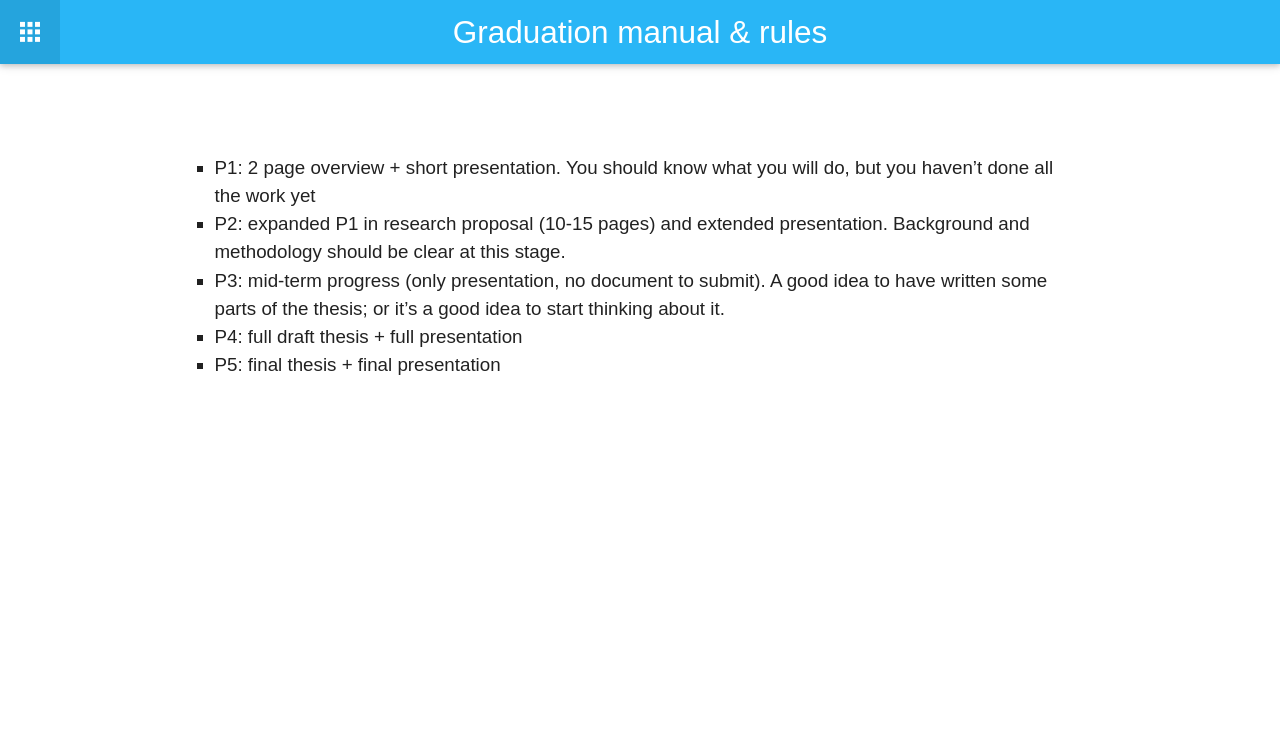
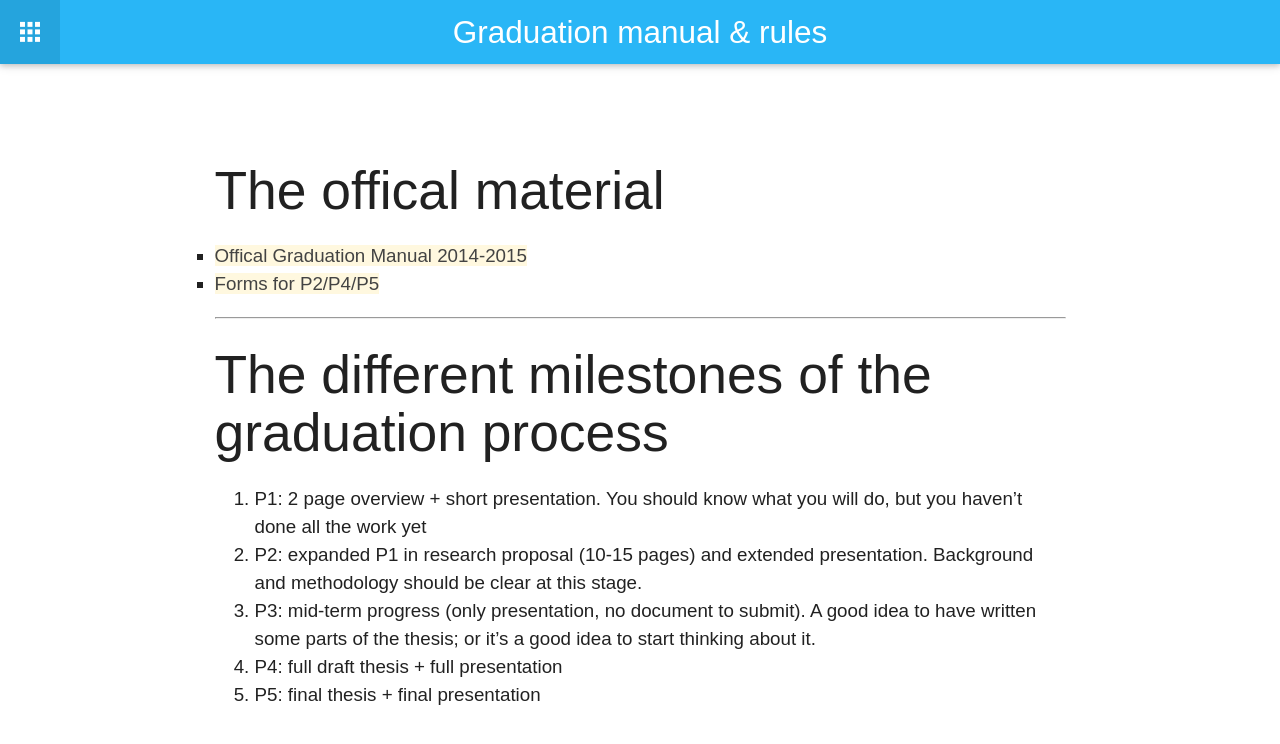
Before and after one commit to tudelft3d/geo2020, a Jekyll site: the page built from rules/index.md, in a window 1280 px wide. Shown: the top 744 px of the page. Built offline with Jekyll 4.4.1, drawn with Linux system fonts in a browser that asks for light colours; nearby versions of some CDN libraries.

Commit message:
link to official rules

```diff
--- a/rules/index.md
+++ b/rules/index.md
@@ -4,10 +4,17 @@ title: Graduation manual & rules
 permalink: /rules/
 ---
 
+## The offical material
 
+  - [Offical Graduation Manual 2014-2015](http://studenten.tudelft.nl/fileadmin/Files/studentenportal/os/BKspecifiek/Graduation_Manual_Geomatics_2014-2015.pdf)
+  - [Forms for P2/P4/P5](http://studenten.tudelft.nl/en/students/faculty-specific/architecture/forms/)
 
-  - P1: 2 page overview + short presentation. You should know what you will do, but you haven't done all the work yet
-  - P2: expanded P1 in research proposal (10-15 pages) and extended presentation. Background and methodology should be clear at this stage.
-  - P3: mid-term progress (only presentation, no document to submit). A good idea to have written some parts of the thesis; or it's a good idea to start thinking about it.
-  - P4: full draft thesis + full presentation
-  - P5: final thesis + final presentation
+- - -
+
+## The different milestones of the graduation process
+
+  1. __P1:__ 2 page overview + short presentation. You should know what you will do, but you haven't done all the work yet
+  1. __P2:__ expanded P1 in research proposal (10-15 pages) and extended presentation. Background and methodology should be clear at this stage.
+  1. __P3:__ mid-term progress (only presentation, no document to submit). A good idea to have written some parts of the thesis; or it's a good idea to start thinking about it.
+  1. __P4:__ full draft thesis + full presentation
+  1. __P5:__ final thesis + final presentation
```
